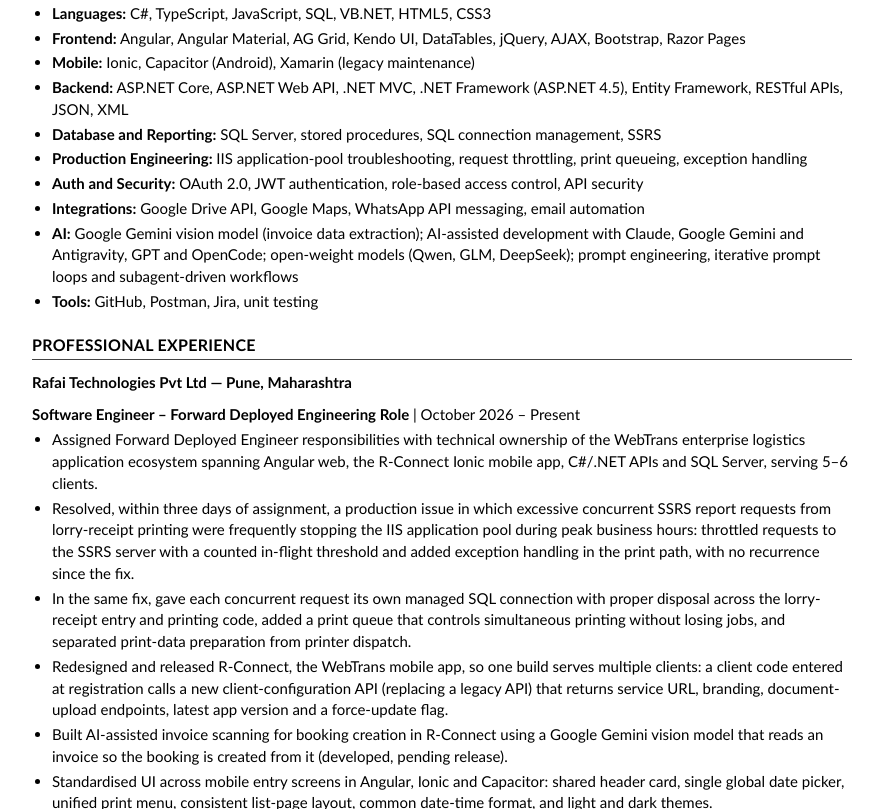
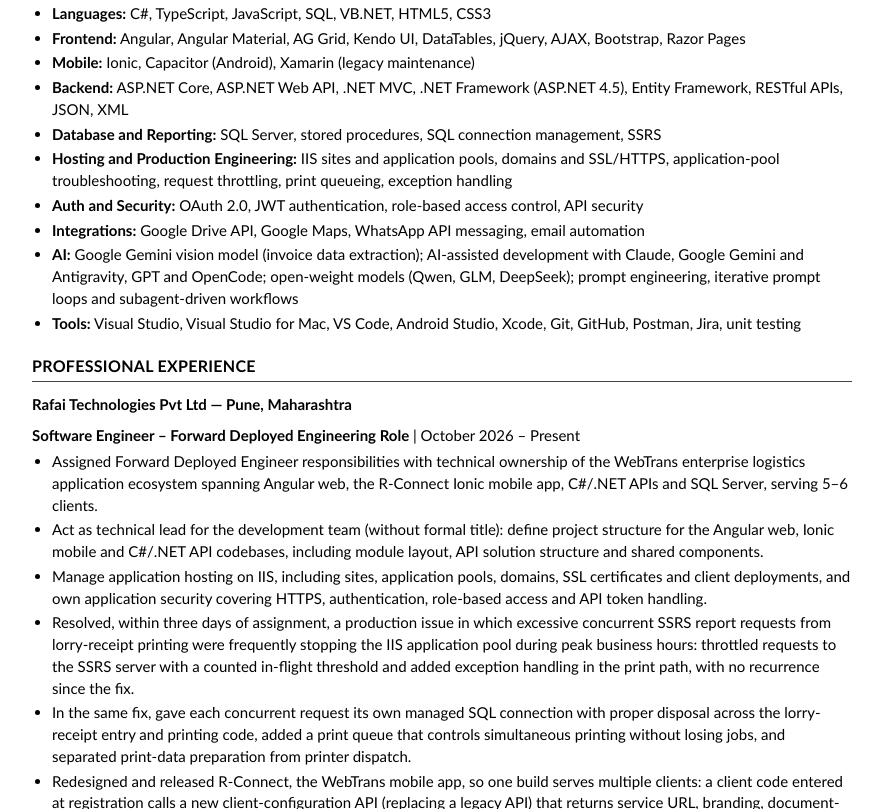
Before and after one commit to Adeeb11/Resume, a plain HTML site: page index.html in a window 1280 px wide. Shown: the part 449-1258 px from the top of the page, without its empty margins (198-1081 px from the left). Drawn offline with Linux system fonts and the light colour scheme.

Commit message:
Add tools, tech-lead, hosting and security details (#4)
Extend the Tools line (Visual Studio, VS Code, Android Studio, Xcode,
Git), add tech-lead bullets for project structure, IIS hosting and
application security, and refresh the PDF.


Claude-Session: https://claude.ai/code/session_01LNjD66qMwjERTK4pHRb93v

Co-authored-by: Claude <noreply@anthropic.com>

```diff
--- a/index.html
+++ b/index.html
@@ -32,7 +32,7 @@
     <p class="contact">Pune, Maharashtra, India | +91 7083562981 | <a href="mailto:adeebs850@gmail.com">adeebs850@gmail.com</a><br><a href="https://www.linkedin.com/in/adeeb-shaikh-106352201">linkedin.com/in/adeeb-shaikh-106352201</a> | <a href="https://github.com/Adeeb11">github.com/Adeeb11</a></p>
     <p class="headline">Software Engineer, Forward Deployed Engineering | Enterprise Logistics Applications | Angular, Ionic, C#, ASP.NET Core, SQL Server</p>
     <h2>Professional Summary</h2>
-    <p>Software Engineer in a Forward Deployed Engineering role with 3.5 years of experience building enterprise logistics and transportation software at Rafai Technologies, progressing from feature development to technical ownership of the WebTrans application ecosystem, a platform serving 5–6 clients across web and mobile. Full-stack background across Angular web applications, the R-Connect Ionic/Capacitor mobile app, C# and ASP.NET Core APIs, SQL Server stored procedures and SSRS reporting, including legacy ASP.NET and VB.NET systems. Resolved a recurring production outage within three days of assignment, released a multi-client version of the mobile app from a single build, and built AI-assisted invoice scanning with a Google Gemini vision model (pending release). Carries team-lead responsibilities for a development team: assigning tasks, training and unblocking developers.</p>
+    <p>Software Engineer in a Forward Deployed Engineering role with 3.5 years of experience building enterprise logistics and transportation software at Rafai Technologies, progressing from feature development to technical ownership of the WebTrans application ecosystem, a platform serving 5–6 clients across web and mobile. Full-stack background across Angular web applications, the R-Connect Ionic/Capacitor mobile app, C# and ASP.NET Core APIs, SQL Server stored procedures and SSRS reporting, including legacy ASP.NET and VB.NET systems. Resolved a recurring production outage within three days of assignment, released a multi-client version of the mobile app from a single build, and built AI-assisted invoice scanning with a Google Gemini vision model (pending release). Carries tech-lead responsibilities for the development team: project structure, hosting and application security, plus assigning tasks, training and unblocking developers.</p>
     <h2>Technical Skills</h2>
     <ul>
       <li><strong>Languages:</strong> C#, TypeScript, JavaScript, SQL, VB.NET, HTML5, CSS3</li>
@@ -40,17 +40,19 @@
       <li><strong>Mobile:</strong> Ionic, Capacitor (Android), Xamarin (legacy maintenance)</li>
       <li><strong>Backend:</strong> ASP.NET Core, ASP.NET Web API, .NET MVC, .NET Framework (ASP.NET 4.5), Entity Framework, RESTful APIs, JSON, XML</li>
       <li><strong>Database and Reporting:</strong> SQL Server, stored procedures, SQL connection management, SSRS</li>
-      <li><strong>Production Engineering:</strong> IIS application-pool troubleshooting, request throttling, print queueing, exception handling</li>
+      <li><strong>Hosting and Production Engineering:</strong> IIS sites and application pools, domains and SSL/HTTPS, application-pool troubleshooting, request throttling, print queueing, exception handling</li>
       <li><strong>Auth and Security:</strong> OAuth 2.0, JWT authentication, role-based access control, API security</li>
       <li><strong>Integrations:</strong> Google Drive API, Google Maps, WhatsApp API messaging, email automation</li>
       <li><strong>AI:</strong> Google Gemini vision model (invoice data extraction); AI-assisted development with Claude, Google Gemini and Antigravity, GPT and OpenCode; open-weight models (Qwen, GLM, DeepSeek); prompt engineering, iterative prompt loops and subagent-driven workflows</li>
-      <li><strong>Tools:</strong> GitHub, Postman, Jira, unit testing</li>
+      <li><strong>Tools:</strong> Visual Studio, Visual Studio for Mac, VS Code, Android Studio, Xcode, Git, GitHub, Postman, Jira, unit testing</li>
     </ul>
     <h2>Professional Experience</h2>
     <h3>Rafai Technologies Pvt Ltd — Pune, Maharashtra</h3>
     <p class="role"><strong>Software Engineer – Forward Deployed Engineering Role</strong> | October 2026 – Present</p>
     <ul>
       <li>Assigned Forward Deployed Engineer responsibilities with technical ownership of the WebTrans enterprise logistics application ecosystem spanning Angular web, the R-Connect Ionic mobile app, C#/.NET APIs and SQL Server, serving 5–6 clients.</li>
+      <li>Act as technical lead for the development team (without formal title): define project structure for the Angular web, Ionic mobile and C#/.NET API codebases, including module layout, API solution structure and shared components.</li>
+      <li>Manage application hosting on IIS, including sites, application pools, domains, SSL certificates and client deployments, and own application security covering HTTPS, authentication, role-based access and API token handling.</li>
       <li>Resolved, within three days of assignment, a production issue in which excessive concurrent SSRS report requests from lorry-receipt printing were frequently stopping the IIS application pool during peak business hours: throttled requests to the SSRS server with a counted in-flight threshold and added exception handling in the print path, with no recurrence since the fix.</li>
       <li>In the same fix, gave each concurrent request its own managed SQL connection with proper disposal across the lorry-receipt entry and printing code, added a print queue that controls simultaneous printing without losing jobs, and separated print-data preparation from printer dispatch.</li>
       <li>Redesigned and released R-Connect, the WebTrans mobile app, so one build serves multiple clients: a client code entered at registration calls a new client-configuration API (replacing a legacy API) that returns service URL, branding, document-upload endpoints, latest app version and a force-update flag.</li>
```
Also changed, not shown: 1 other file.
